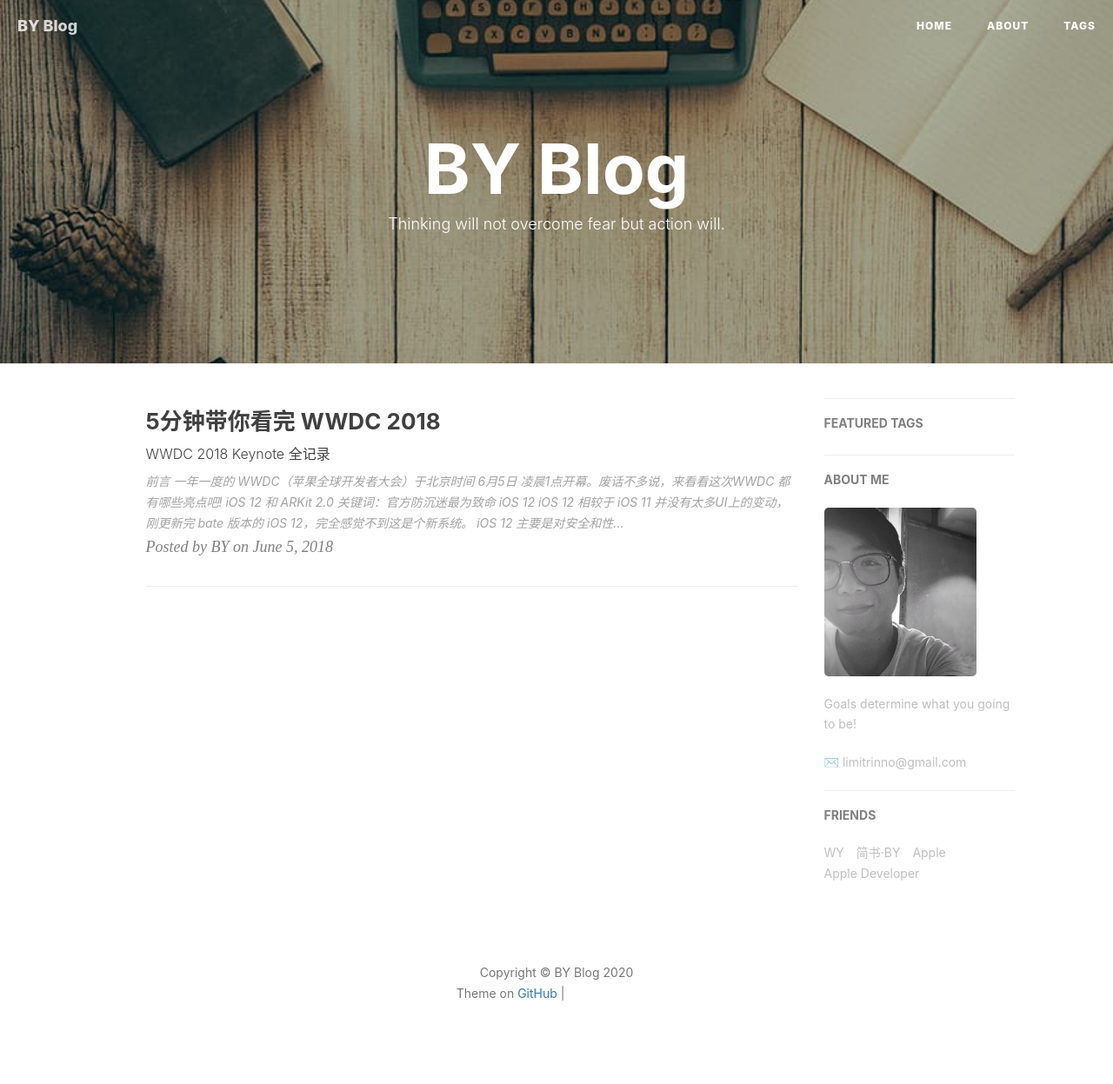
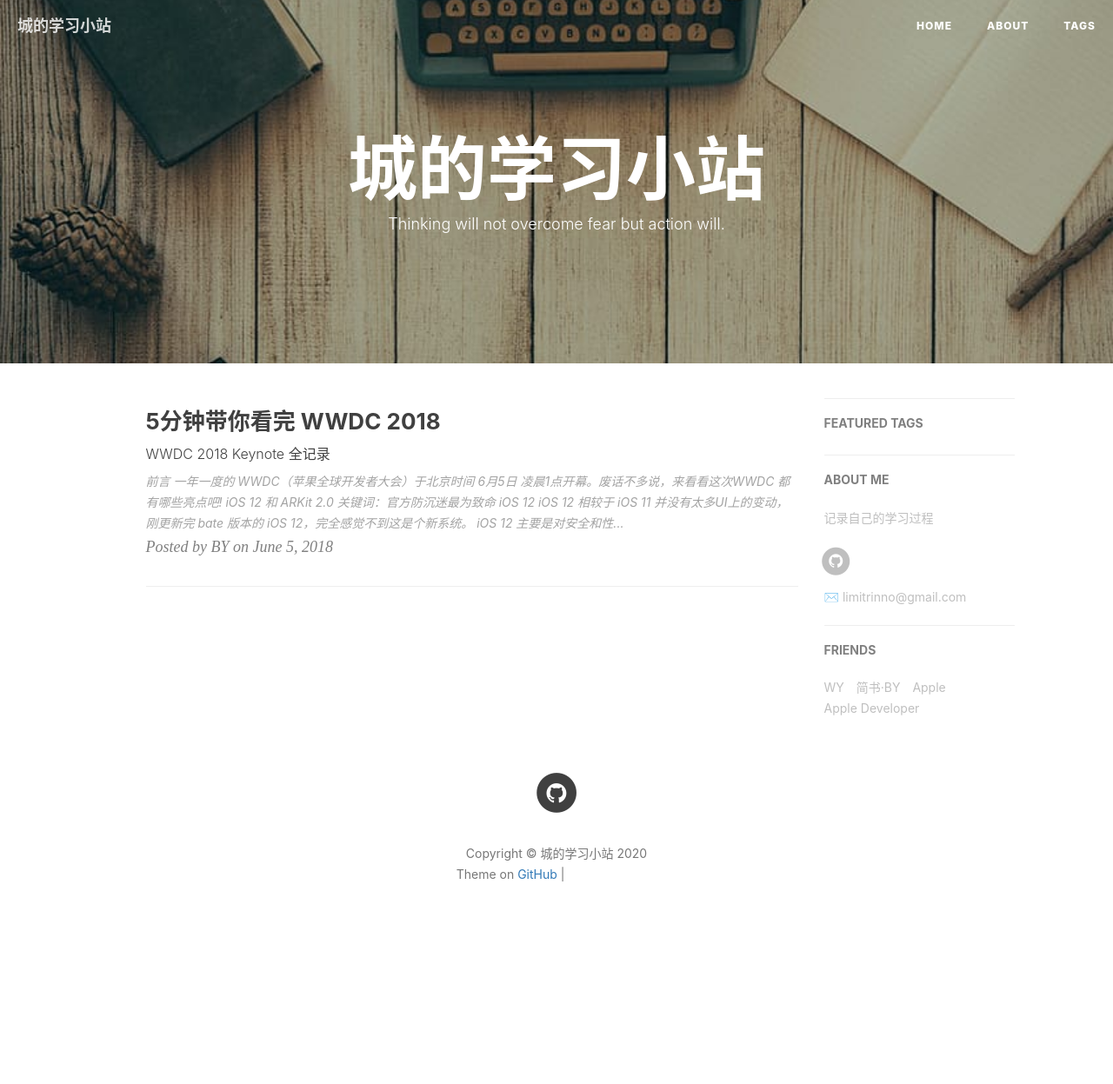
Before and after one commit to limitrinno/limitrinno.github.io, a Jekyll site: the page built from index.html, in a window 1280 px wide. Shown: the whole page at 87% size. Built offline with Jekyll 4.4.1, drawn with Linux system fonts in a browser that asks for light colours; nearby versions of some CDN libraries; the list of posts is cut into pages by our own code; comment, search, counter and statistics services are not loaded; after the commit the page ends 1110 px from its top, so only the background shows below that; grey boxes are pictures that could not be loaded.

Commit message:
Update _config.yml

```diff
--- a/_config.yml
+++ b/_config.yml
@@ -1,18 +1,18 @@
 # Site settings
-title: BY Blog
+title: 城的学习小站
 SEOTitle: 城的博客 | BY Blog
 header-img: img/post-bg-desk.jpg
 email: limitrinno@gmail.com
-description: "Every failure is leading towards success."
-keyword: "BY, BY Blog, 城的博客, limitrinno, 城, iOS, Apple, iPhone"
+description: "这是一个来自城的学习小站"
+keyword: "BY, BY Blog, 城的博客, limitrinno, 城"
 url: "http://limitrinno.github.io"          # your host, for absolute URL
 baseurl: ""      # for example, '/blog' if your blog hosted on 'host/blog'
 github_repo: "https://github.com/limitrinno/limitrinno.github.io.git" # you code repository
 
 # Sidebar settings
 sidebar: true                           # whether or not using Sidebar.
-sidebar-about-description: "Goals determine what you going to be!"
-sidebar-avatar: /img/about-BY-gentle.jpg      # use absolute URL, seeing it's used in both `/` and `/about/`
+sidebar-about-description: "记录自己的学习过程"
+#sidebar-avatar: /img/about-BY-gentle.jpg      # use absolute URL, seeing it's used in both `/` and `/about/`
 
 
 
@@ -20,7 +20,7 @@ sidebar-avatar: /img/about-BY-gentle.jpg      # use absolute URL, seeing it's us
 RSS: false
 # weibo_username:     qiubaiying
 #zhihu_username:     qiubaiying
-#github_username:    qiubaiying
+github_username:    limitrinno
 #facebook_username:  baiying.qiu.7
 #jianshu_username:   e71990ada2fd
 #twitter_username:   qiubaiying
@@ -61,7 +61,7 @@ kramdown:
 
 # Gitalk
 gitalk:
-  enable: true    #是否开启Gitalk评论
+  enable: flase    #是否开启Gitalk评论
   clientID: f2c84e7629bb1446c1a4                            #生成的clientID
   clientSecret: ca6d6139d1e1b8c43f8b2e19492ddcac8b322d0d    #生成的clientSecret
   repo: qiubaiying.github.io    #仓库名称
```
